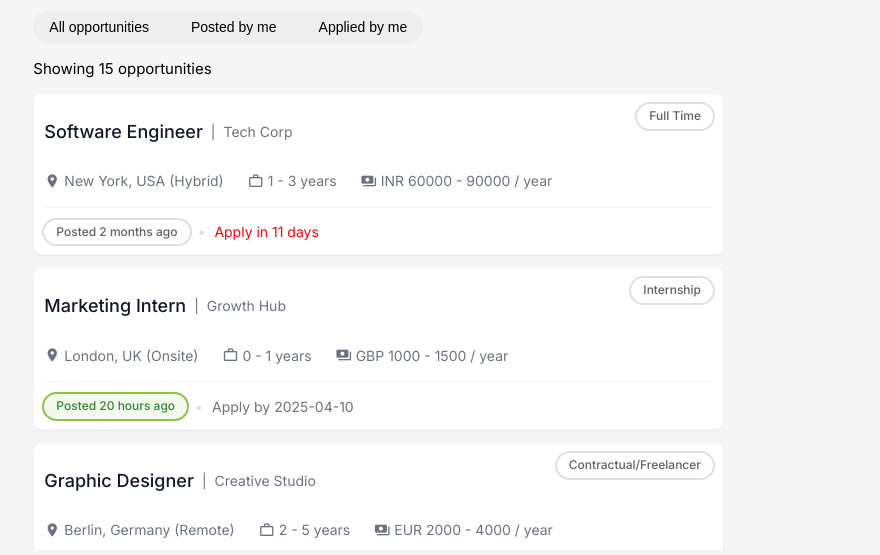
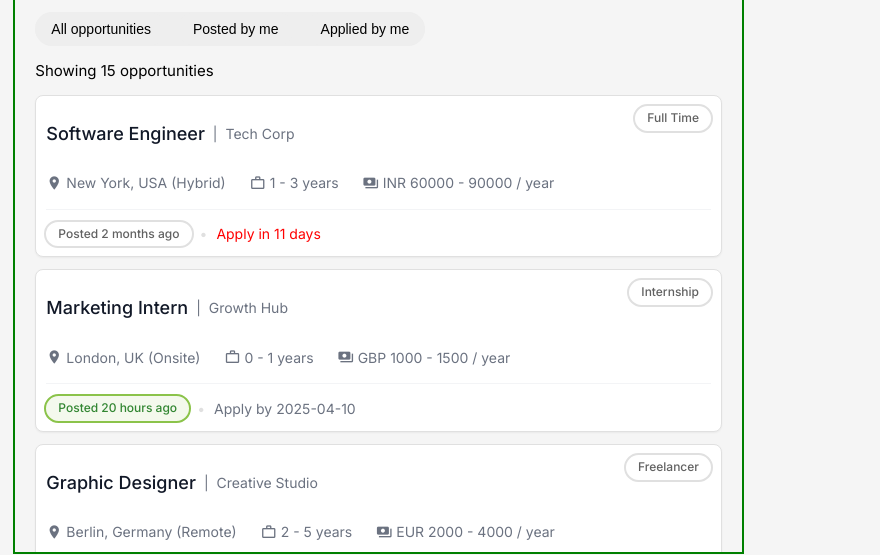
Before and after one commit to vi-SSH-al/Job-Listing-Atom, a plain HTML site: page index.html in a window 1280 px wide. Shown: the part 218-773 px from the top of the page, 400-1280 px from the left. Drawn offline with nearby package versions, Linux system fonts and the light colour scheme; some packages are replaced by stand-ins of ours.

Commit message:
Done partially2

```diff
--- a/Styles/jobList.css
+++ b/Styles/jobList.css
@@ -3,9 +3,8 @@
   .container {
     max-width: 768px;
     margin: 0 28px;
-    /* padding: 20px; */
-    height: 100vh;
     padding: 20px;
+    border: 2px solid green;
     height: 73vh;
     overflow: auto;
   }
@@ -122,7 +121,7 @@
     padding: 10px;
     background-color: white;
     border-radius: 8px;
-    border: 1px solid #f3f4f6;
+    border: 1px solid #E0E0E0;
     box-shadow: 0 1px 2px rgba(0, 0, 0, 0.05);
     margin-bottom: 12px;
     font-size: 14px;
--- a/secret.json
+++ b/secret.json
@@ -59,7 +59,7 @@
   },
   {
     "index": 2,
-    "opportunity_type": "Contractual/Freelancer",
+    "opportunity_type": "Freelancer",
     "opportunity_title": "Graphic Designer",
     "industry": "Design",
     "location": "Berlin, Germany",
@@ -261,7 +261,7 @@
   },
   {
     "index": 9,
-    "opportunity_type": "Contractual/Freelancer",
+    "opportunity_type": "Freelancer",
     "opportunity_title": "Graphic Designer",
     "industry": "Design",
     "location": "Remote",
@@ -378,7 +378,7 @@
   },
   {
     "index": 13,
-    "opportunity_type": "Contractual/Freelancer",
+    "opportunity_type": "Freelancer",
     "opportunity_title": "Graphic Designer",
     "industry": "Design",
     "location": "Remote",
```
